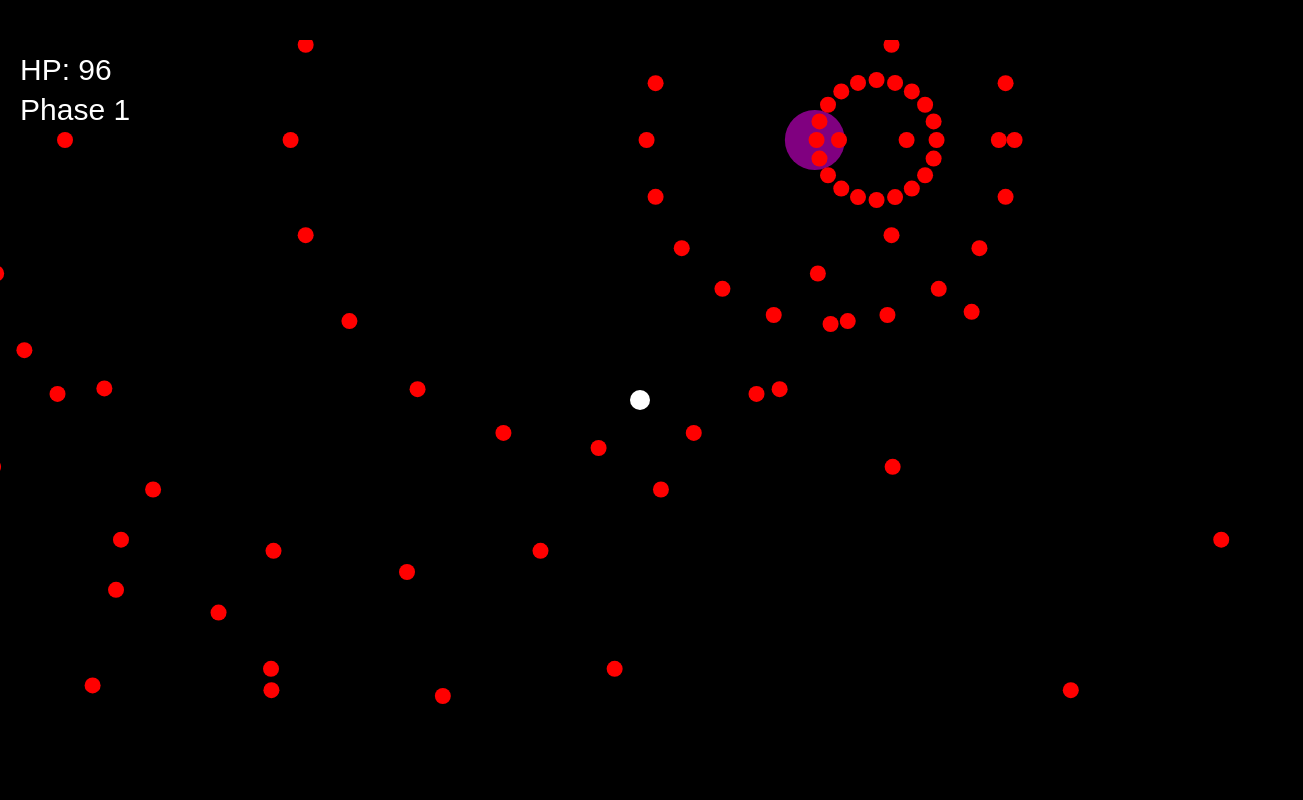
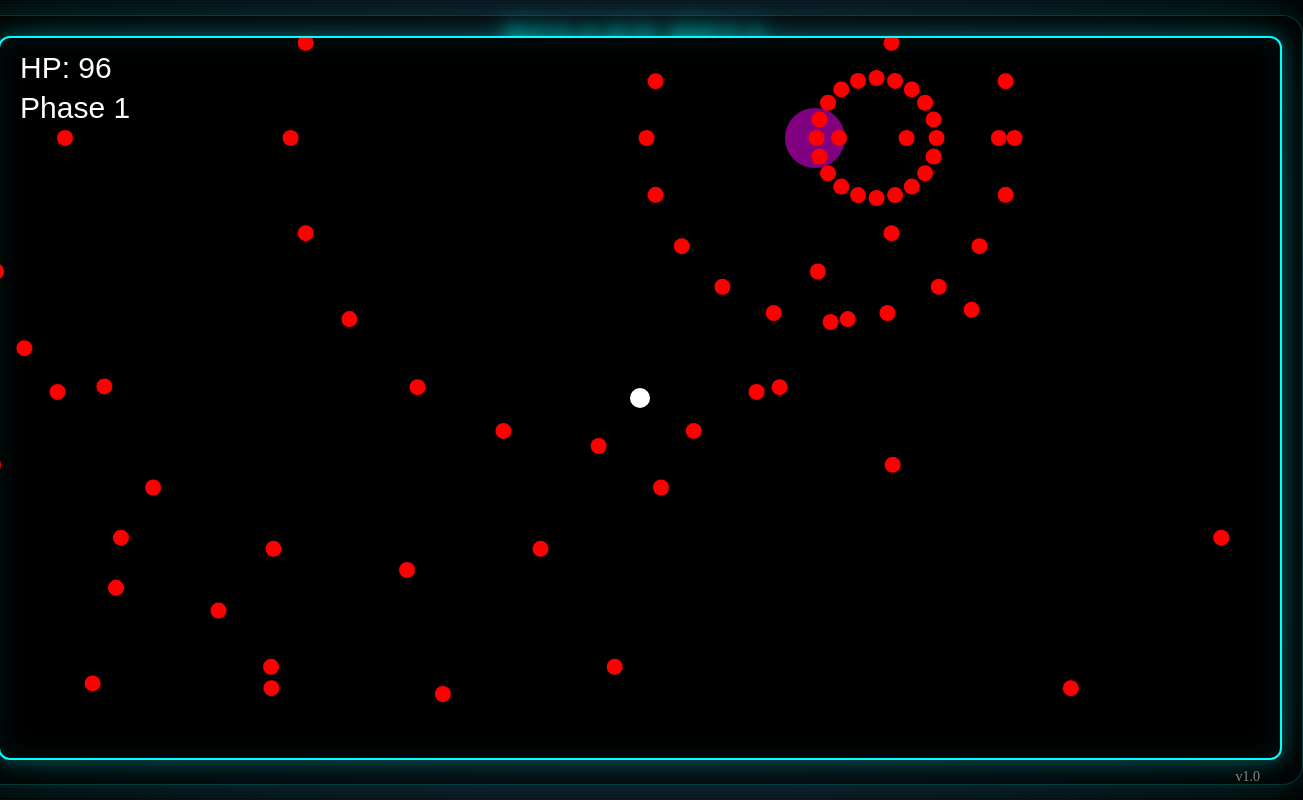
Before and after one commit to Mintsirup/bullet_hell, a website with bundled scripts: page game.html in a window 1280 px wide. Shown: the whole page, 1303 px wide, since content can reach past the window. Built offline with nearby package versions, Linux system fonts and the light colour scheme.

Commit message:
version 1.0.0

```diff
--- a/game.html
+++ b/game.html
@@ -8,7 +8,17 @@
     <style>
         body {
 margin: 0;
-            background: black;
+
+
+background:
+    radial-gradient(
+        circle at center,
+        #151525 0%,
+        #090912 60%,
+        #000 100%
+    );
+
+overflow: hidden;
 
 display: flex;
 justify-content: center;
@@ -16,37 +26,151 @@
 
 width: 100vw;
 height: 100vh;
+
+
+}
+
+body::before {
+
+
+content: "";
+
+position: fixed;
+inset: 0;
+
+background:
+    repeating-linear-gradient(
+        0deg,
+        rgba(255,255,255,0.02) 0px,
+        rgba(255,255,255,0.02) 1px,
+        transparent 1px,
+        transparent 3px
+    );
+
+pointer-events: none;
+
+
 }
 
 canvas {
+
+
 image-rendering: pixelated;
+
+border: 2px solid #00ffff;
+
+border-radius: 12px;
+
+background: black;
+
+box-shadow:
+    0 0 20px #00ffff55,
+    0 0 80px #00ffff22,
+    inset 0 0 30px #00ffff11;
+
+
 }
 
-        #mobile-controls {
-            position: fixed;
-            bottom: 20px;
-            left: 20px;
-            z-index: 1000;
-            user-select: none;
+#frame {
+
+
+padding: 20px;
+
+border-radius: 20px;
+
+background:
+    rgba(0,0,0,0.5);
+
+backdrop-filter: blur(8px);
+
+border:
+    1px solid rgba(
+        0,
+        255,
+        255,
+        0.2
+    );
+
+box-shadow:
+    0 0 40px rgba(
+        0,
+        255,
+        255,
+        0.15
+    );
+
+
 }
 
-        #mobile-controls button {
-            width: 70px;
-            height: 70px;
-            font-size: 30px;
-            margin: 5px;
+#title {
+
+
+position: fixed;
+
+top: 20px;
+left: 50%;
+
+transform:
+    translateX(-50%);
+
+color: cyan;
+
+font-size: 32px;
+
+font-weight: bold;
+
+letter-spacing: 4px;
+
+text-shadow:
+    0 0 10px cyan,
+    0 0 30px cyan;
+
+
 }
+
+#version {
+
+
+position: fixed;
+
+bottom: 15px;
+right: 20px;
+
+color: #888;
+
+font-size: 14px;
+
+
+}
+
     </style>
 </head>
 
 <body>
 
+    <body>
+
+
+<div id="title">
+    BULLET HELL
+</div>
+
+<div id="frame">
     <canvas id="game"></canvas>
+</div>
+
+<div id="version">
+    v1.0
+</div>
 
 <script
     type="module"
     src="./client/game.js">
 </script>
 
+
+</body>
+
+
 </body>
 </html>
```
Lines whose indentation alone changed are shown as unchanged.
